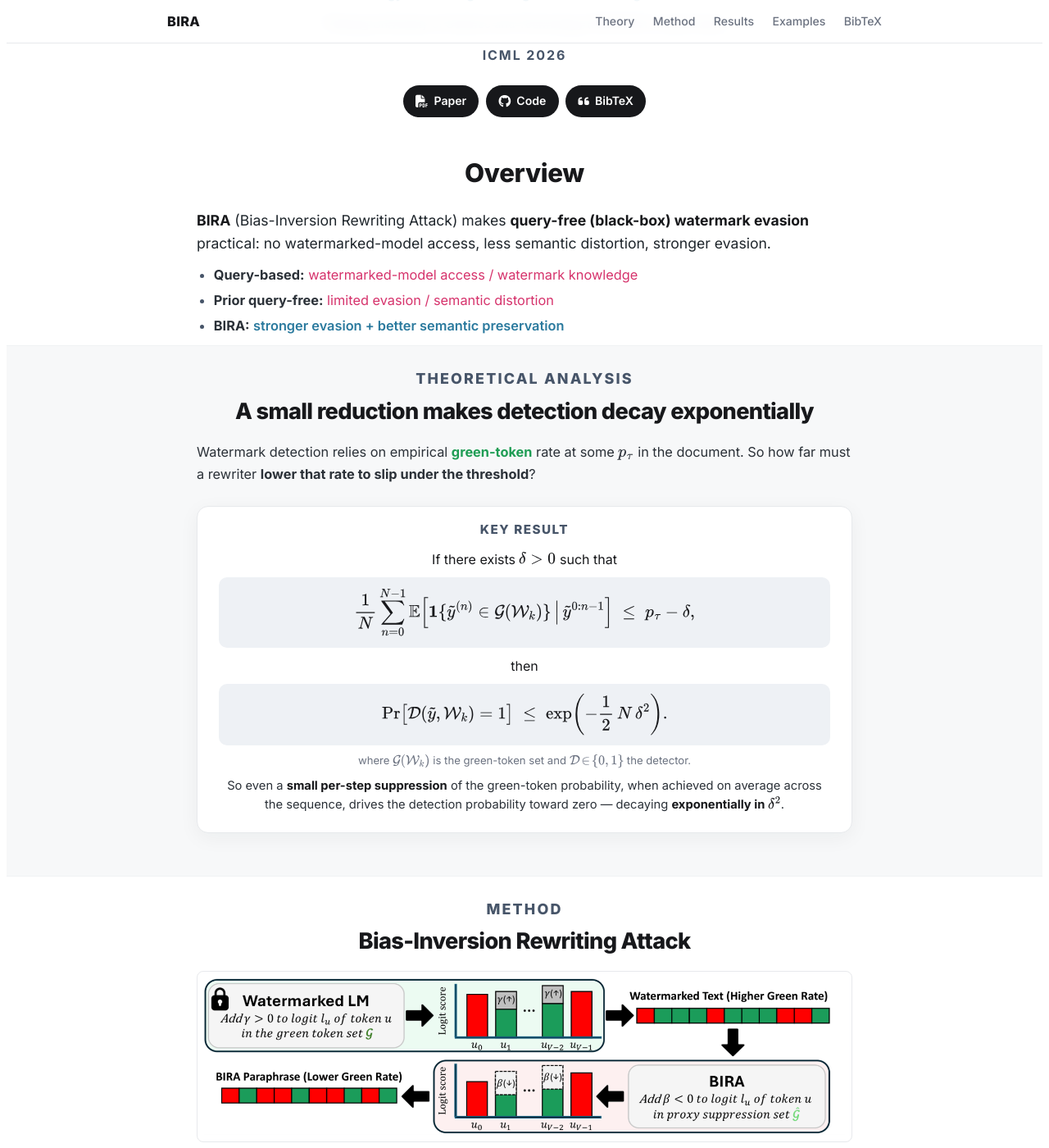
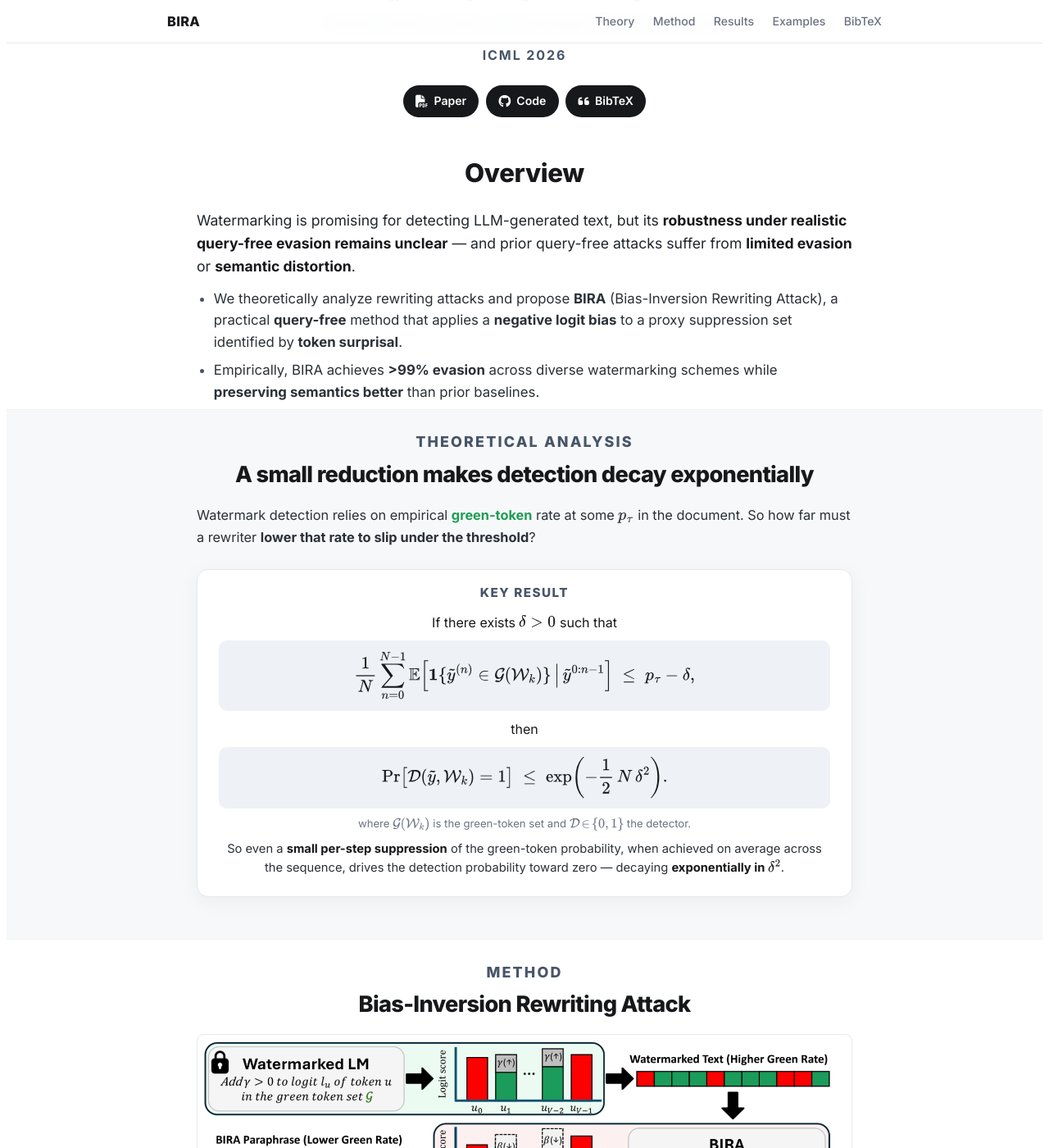
Before and after one commit to oppurity12/oppurity12.github.io, a Jekyll site: the page project_pages/bira/index.html, which Jekyll copies as it is, in a window 1280 px wide and 1400 px high, scrolled down 198 px. Shown: the whole window at 82% size. Built offline with Jekyll 4.4.1, drawn with Linux system fonts in a browser that asks for light colours; a style sheet for code colours, icons or effects is not loaded; some of the changed text lies outside the part shown.

Commit message:
update profile

```diff
--- a/project_pages/bira/index.html
+++ b/project_pages/bira/index.html
@@ -72,13 +72,20 @@
     <div class="tldr">
       <span class="tldr-tag">Overview</span>
       <p class="tldr-lead">
-        <b>BIRA</b> (Bias-Inversion Rewriting Attack) makes <b>query-free (black-box) watermark evasion</b>
-        practical: no watermarked-model access, less semantic distortion, stronger evasion.
+        Watermarking is promising for detecting LLM-generated text, but its <b>robustness under realistic
+        query-free evasion remains unclear</b> — and prior query-free attacks suffer from <b>limited
+        evasion</b> or <b>semantic distortion</b>.
       </p>
-      <ul class="tldr-list keydiff">
-        <li><b>Query-based:</b> <span class="neg">watermarked-model access / watermark knowledge</span></li>
-        <li><b>Prior query-free:</b> <span class="neg">limited evasion / semantic distortion</span></li>
-        <li><b>BIRA:</b> <span class="pos">stronger evasion + better semantic preservation</span></li>
+      <ul class="tldr-list">
+        <li>
+          We theoretically analyze rewriting attacks and propose <b>BIRA</b> (Bias-Inversion Rewriting Attack),
+          a practical <b>query-free</b> method that applies a <b>negative logit bias</b> to a proxy suppression
+          set identified by <b>token surprisal</b>.
+        </li>
+        <li>
+          Empirically, BIRA achieves <b>&gt;99% evasion</b> across diverse watermarking schemes while
+          <b>preserving semantics better</b> than prior baselines.
+        </li>
       </ul>
     </div>
   </div>
@@ -143,11 +150,13 @@
         <div class="body">
           <h4>Construct a proxy suppression set $\widehat{\mathcal{G}}$</h4>
           <p>Watermark traces are typically concentrated on high-entropy positions. To suppress these traces,
-          we construct a proxy suppression set $\widehat{\mathcal{G}}$ via token surprisal $I^{(n)}$:</p>
+          we construct a proxy suppression set $\widehat{\mathcal{G}}$ via token surprisal $I^{(n)}$, keeping
+          tokens above the $q$-th percentile threshold $\eta$:</p>
           <div class="seq">
-            $$\widehat{\mathcal{G}} \leftarrow \big\{\,\mathrm{id}(\hat{y}^{(n)}) \;\big|\; I^{(n)} \ge \eta \,\big\},
-            \quad \text{where}\ \ I^{(n)} = -\log P_{\mathcal{M}}\!\big(\hat{y}^{(n)} \mid \hat{y}^{(0:n-1)}\big).$$
+            $$\widehat{\mathcal{G}} = \big\{\,\mathrm{id}(\hat{y}^{(n)}) \;\big|\; I^{(n)} \ge \eta \,\big\},
+            \quad \eta = q\text{-th percentile of}\ \{I^{(n)}\}_{n=0}^{N-1},$$
           </div>
+          <p style="margin-top:0.4rem;">where $I^{(n)} = -\log P_{\mathcal{M}}\!\big(\hat{y}^{(n)} \mid \hat{y}^{(0:n-1)}\big)$ and $q$ controls the size of the suppression set.</p>
         </div>
       </div>
       <div class="step">
@@ -298,6 +307,22 @@
   </div>
 </section>
 
+<!-- ===================== ABLATION ===================== -->
+<section class="block tint" id="ablation">
+  <div class="wrap">
+    <p class="eyebrow-c">Ablation</p>
+    <h2 class="section-title">$\beta$ and $q$ control the evasion–fidelity trade-off</h2>
+    <figure class="fig framed fig-mid">
+      <img src="static/images/ablation_study.png" alt="Ablation over the logit bias beta (top) and the percentile threshold q (bottom).">
+      <figcaption>
+        <b>Figure 7.</b> Sweeping the negative logit bias $\beta$ (top) and the percentile threshold $q$ (bottom).
+        Both control the <b>evasion–fidelity trade-off</b>: $\beta$ adjusts the <b>bias strength</b>, while
+        $q$ adjusts the <b>proxy-set size</b> of $\widehat{\mathcal{G}}$.
+      </figcaption>
+    </figure>
+  </div>
+</section>
+
 <!-- ===================== DISCUSSION & LIMITATIONS ===================== -->
 <section class="block" id="discussion">
   <div class="wrap">
--- a/project_pages/bira/static/css/index.css
+++ b/project_pages/bira/static/css/index.css
@@ -113,9 +113,6 @@
 .tldr-list li { margin-bottom: 0.45rem; line-height: 1.6; font-size: 1.05rem; color: #2b3138; }
 .tldr-list li:last-child { margin-bottom: 0; }
 .tldr-list li::marker { color: var(--accent); }
-.tldr-list.keydiff li { margin-bottom: 0.3rem; font-size: 1.02rem; }
-.tldr-list .neg { color: var(--red); }
-.tldr-list .pos { color: #2b7a9e; font-weight: 600; }
 .tk-g { color: var(--green); font-weight: 700; }
 .tk-r { color: var(--red); font-weight: 700; }
 
```
Also changed, not shown: project_pages/bira/static/images/ablation_study.png (added).
